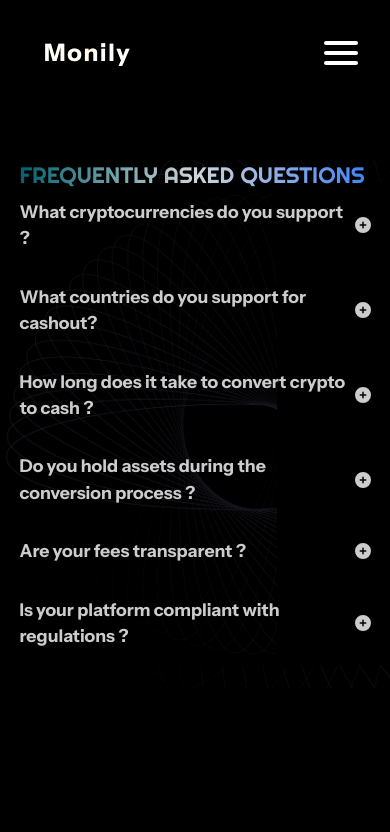
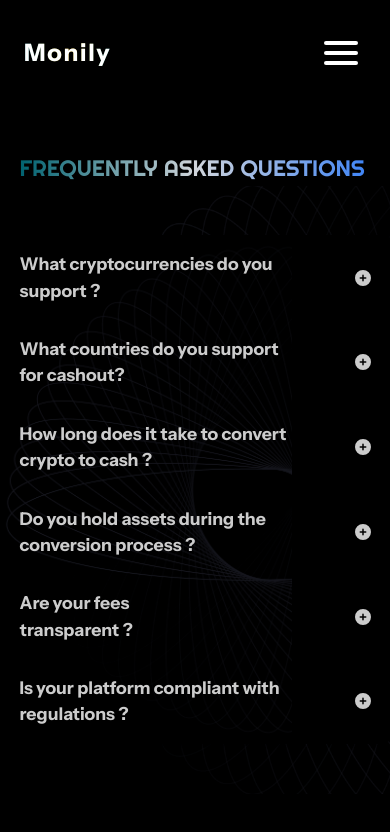
Before and after one commit to belbelbelbel/monily-app, a Next.js app: page /faq in a window 390 px wide. Shown: the top 832 px of the page. Built offline with nearby package versions, Linux system fonts and the light colour scheme.

Commit message:
resolved components

```diff
--- a/app/faq/page.tsx
+++ b/app/faq/page.tsx
@@ -4,7 +4,7 @@ import { useState } from 'react';
 import { accordionData } from '@/constant';
 import { AnimatePresence, motion } from 'framer-motion';
 import { FaCircleMinus, FaCirclePlus } from 'react-icons/fa6';
-import { Instrument_Sans,Righteous } from 'next/font/google';
+import { Instrument_Sans, Righteous } from 'next/font/google';
 
 const sans = Instrument_Sans({
     subsets: ['latin'],
@@ -22,21 +22,22 @@ export default function FaqPage() {
         setAnswer(answer === id ? "" : id);
     };
     return (
-        <div className='w-screen h-screen bg-black flex flex-col items-center justify-cen'>
-            <div className='h-[15%] w-full'>
+        <div className='w-screen lt:h-screen h-[120vh] bg-black flex flex-col items-center'>
+            <div className='h-[15%] w-full '>
                 <NavBar />
             </div>
-            <div className='flex relative top-8 items-center lt:justify-center  text-transparent bg-gradient-to-r from-[#006270] via-gray-300 to-blue-500 bg-clip-text animate-shine lt:w-[80%] w-[90%] mx-auto'>
-                <div className={`lt:text-[2rem] text-[1.4rem] ${rightoeus.className}`}>FREQUENTLY ASKED QUESTIONS</div>
+            <div className='flex flex-col w-full lt:gap-12'>
+                <div className='flex relative  top-0 md:top-10 items-center lt:justify-center  text-transparent bg-gradient-to-r from-[#006270] via-gray-300 to-blue-500 bg-clip-text animate-shine  lt:w-[80%] w-[90%] mx-auto'>
+                    <div className={`lt:text-[2rem] text-[1.4rem]  ${rightoeus.className}`}>FREQUENTLY ASKED QUESTIONS</div>
                 </div>
-            <div className='flex items-center h-[33rem] lt:h-[40rem] xl:h-[80%] w-full bg-black bg-cover bg-center bg-bg-img-3 justify-center'>
-                <div className='bg-black lt:h-[100%]  md:w-[80%] w-full rounded-[7px] bg-bg-img-3 bg-contain bg-no-repeat shadow text-white text-opacity-80'>
+                <div className='flex items-center h-[38rem] lt:overflow-y-hidden overflow-y-auto lt:h-[40rem] xl:h-[80%] w-full bg-black bg-cover bg-center bg-bg-img-3 justify-center'>
+                    <div className='bg-black lt:h-[100%]  md:w-[100%] w-full rounded-[7px] bg-bg-img-3 bg-contain bg-no-repeat shadow text-white text-opacity-80'>
                         <div className='md:w-[80%] w-[90%] flex flex-col md:gap-4 xl:gap-0 justify-center mx-auto h-full'>
                             {accordionData.map((item) => (
-                            <div key={item.id} className='flex flex-col justify-between cursor-pointer' onClick={() => handleClick(item.id)}>
+                                <div key={item.id} className='flex flex-col justify-between cursor-pointer ' onClick={() => handleClick(item.id)}>
                                     <div className='flex items-center justify-between'>
                                         <div className='py-4'>
-                                        <h2 className={`font-bold lt:text-[1.6rem] text-[1.1rem] md:text-[1.4rem]  ${sans.className}`}>{item.question}</h2>
+                                            <h2 className={`font-bold lt:text-[1.6rem] text-[1.1rem] md:w-full md:w-[75%] w-[85%] md:text-[1.4rem]  ${sans.className}`}>{item.question}</h2>
                                         </div>
                                         <div className='cursor-pointer'>
                                             {answer === item.id ? <FaCircleMinus className='text-[#006270]' /> : <FaCirclePlus />}
@@ -60,5 +61,6 @@ export default function FaqPage() {
                     </div>
                 </div>
             </div>
+        </div>
     );
 }
--- a/components/Features.tsx
+++ b/components/Features.tsx
@@ -25,7 +25,7 @@ const Features = () => {
             <div className='flex  xl:flex-row flex-col items-center gap-4 bg-black h-[100%] justify-center w-[90%] mx-auto'>
                 {
                     FaeturesArray.map((feature, index) => (
-                        <div key={index} className={`flex lg:h-[38rem] md:h-[21.5rem] lt:h-[17.7rem] 3xl:h-[40%] xl:h-[60%] h-[30%] py-4 text-center text-transparent bg-gradient-to-l from-[#1A1B23] via-black to-[#006270] shadow  justify-center lt:px-10 px-6 rounded-[20px] shadow border-2xl  m-4 flex-col items-center gap-2 lt:gap-5 md:gap-4 w-[80%] lt:w-[70%] md:w-[65%] 3xl:w-[30%] xl:w-[27%]`}>
+                        <div key={index} className={`flex lg:h-[38rem] md:h-[21.5rem] lt:h-[17.7rem] 3xl:h-[40%] xl:h-[60%] h-[12rem] py-4 text-center text-transparent bg-gradient-to-l from-[#1A1B23] via-black to-[#006270] shadow  justify-center lt:px-10 px-6 rounded-[20px] shadow border-2xl  m-4 flex-col items-center gap-2 lt:gap-5 md:gap-4 w-[80%] lt:w-[70%] md:w-[65%] 3xl:w-[30%] xl:w-[27%]`}>
                             <div className="md:w-16 md:h-16 w-12 h-12 md:bg-gradient-to-b from-gray-800 via-gray-600 to-gray-800 flex flex-col items-center justify-center rounded-full bg-black ">
                                 <feature.icon className='md:text-3xl xl:text-3xl lg:text-5xl lt:text-[9rem]  text-2xl  text-white bg-gradient-to-r from-[#006270] via-gray-300 to-blue-500 bg-clip-text animate-shine ' />
                             </div>
--- a/components/Navbar/Hamburger.tsx
+++ b/components/Navbar/Hamburger.tsx
@@ -33,9 +33,9 @@ const HamburgerMenu = () => {
 
     const handleActiveLocation = (itemHref: string) => {
     return location === itemHref
-      ? `text-white font-bold  `
+      ? ` font-bold text-xl text-transparent bg-gradient-to-b from-[#006270] via-gray-300 to-blue-500 bg-clip-text animate-shine font-bold  `
 
-      : 'text-gray-400 font-medium transition-colors';
+      : 'text-white font-medium transition-colors';
   };
 
 
--- a/components/Navbar/NavBar.tsx
+++ b/components/Navbar/NavBar.tsx
@@ -48,14 +48,14 @@ const NavBar = () => {
 
   return (
     <div className='w-full h-full text-white'>
-      <div className='w-[85%] flex justify-center mx-auto'>
+      <div className='md:w-[85%] w-full flex justify-center mx-auto'>
         <div className={`flex fixed md:w-[90%] w-full px-6 md:px-10 transition-all mt-4 bg-clip-text md:rounded-[0.8rem] rounded-[1.05rem] items-center h-[4.6rem] xl:h-[5rem] justify-between ${isScrolled
           ? "bg-gray-900/80 shadow-md text-white z-50 transition-all backdrop-blur-lg"
           : "bg-transparent z-50"
           }`}>
           <div
             onClick={() => navigate.push('/')}
-            className={`tracking-[1.8px] cursor-pointer text-white bg-gradient-to-r from-[#006270] via-yellow-500 to-[#006270] bg-clip-text animate-shine md:text-[1.7rem] lt:text-[2.3rem] text-[1.5rem] 3xl:text-[2rem] xl:text-[1.5rem] px-5 ${inter.className}`}
+            className={`tracking-[1.8px] cursor-pointer text-white bg-gradient-to-r from-[#006270] via-yellow-500 to-[#006270] bg-clip-text animate-shine md:text-[1.7rem] lt:text-[2.3rem] text-[1.5rem] 3xl:text-[2rem] xl:text-[1.5rem] md:px-5 ${inter.className}`}
           >
             Monily
           </div>
```
Lines whose indentation alone changed are shown as unchanged.
